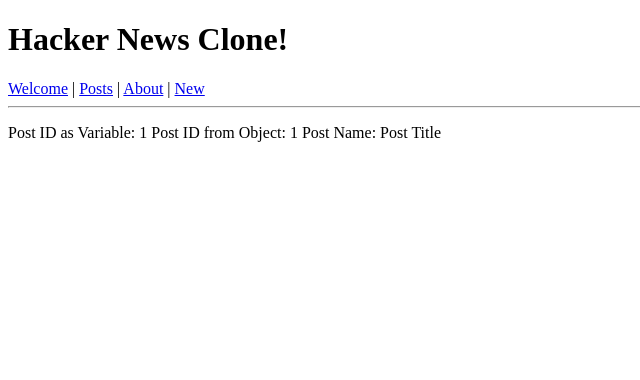
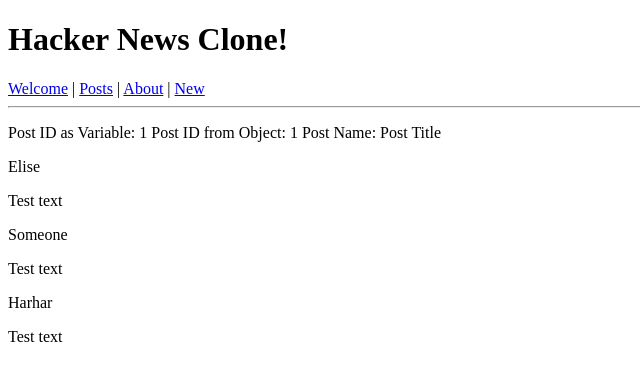
Before and after one commit to eliseylenore/mock-hacker-news, an Angular app: page /posts/1 in a window 1280 px wide. Shown: the top 380 px of the page, without its empty margins (0-640 px from the left). Built offline with nearby package versions, Linux system fonts and the light colour scheme.

Commit message:
Add comments

```diff
--- /dev/null
+++ b/src/app/comment.model.ts
@@ -0,0 +1,18 @@
+import { Post } from './post.model';
+
+export class Comment {
+
+  constructor(
+    public author: string,
+    public text: string,
+    public date: Date,
+    public points: number,
+    public post: number
+  ){}
+}
+
+export var COMMENTS: Comment[] = [
+  new Comment("Elise", "Test text", new Date(), 9, 1),
+  new Comment("Someone", "Test text", new Date(), 9, 1),
+  new Comment("Harhar", "Test text", new Date(), 9, 1),
+]
--- /dev/null
+++ b/src/app/comment.service.ts
@@ -0,0 +1,24 @@
+import { Injectable } from '@angular/core';
+import { Comment, COMMENTS } from './comment.model';
+
+
+@Injectable()
+export class CommentService {
+
+  constructor() { }
+
+  findAll() {
+    return COMMENTS;
+  }
+
+  findByPostId(postId: number) {
+    var output: Comment[] = [];
+    for (var i=0; i < COMMENTS.length; i++) {
+      if (COMMENTS[i].post === postId) {
+        output.push(COMMENTS[i]);
+      }
+    }
+    return output;
+  }
+
+}
--- a/src/app/post-detail/post-detail.component.html
+++ b/src/app/post-detail/post-detail.component.html
@@ -3,3 +3,7 @@
   Post ID from Object: {{post.id}}
   Post Name: {{post.title}}
 </p>
+<div *ngFor="let comment of comments">
+  <p>{{comment.author}}</p>
+  <p>{{comment.text}}</p>
+</div>
--- a/src/app/post-detail/post-detail.component.ts
+++ b/src/app/post-detail/post-detail.component.ts
@@ -3,24 +3,28 @@ import { ActivatedRoute, Params } from '@angular/router';
 import { Location } from '@angular/common';
 import { Post } from './../post.model';
 import { PostService } from './../post.service';
+import { CommentService } from './../comment.service';
+import { Comment } from './../comment.model';
 
 @Component({
   selector: 'app-post-detail',
   templateUrl: './post-detail.component.html',
   styleUrls: ['./post-detail.component.css'],
-  providers: [PostService]
+  providers: [PostService, CommentService]
 })
 export class PostDetailComponent implements OnInit {
   post: Post = null;
   postId: number = null;
+  comments: Comment[];
 
-  constructor(private route: ActivatedRoute, private location: Location, private postService: PostService) { }
+  constructor(private route: ActivatedRoute, private location: Location, private postService: PostService, private commentService: CommentService) { }
 
   ngOnInit() {
     this.route.params.forEach((urlParameters) => {
       this.postId = parseInt(urlParameters['id']);
-      this.post = this.postService.find(this.postId);
     })
+    this.post = this.postService.find(this.postId);
+    this.comments = this.commentService.findByPostId(this.postId);
   }
 
 }
--- a/src/app/post.model.ts
+++ b/src/app/post.model.ts
@@ -1,3 +1,5 @@
+import { Comment } from './comment.model';
+
 export class Post {
   constructor(public title: string, public date: Date, public points: number, public author: string, public url: string, public text: string, public id: number) {}
 }
```
Also changed, not shown: 1 other file (tests, documents, lock files or other folders).
